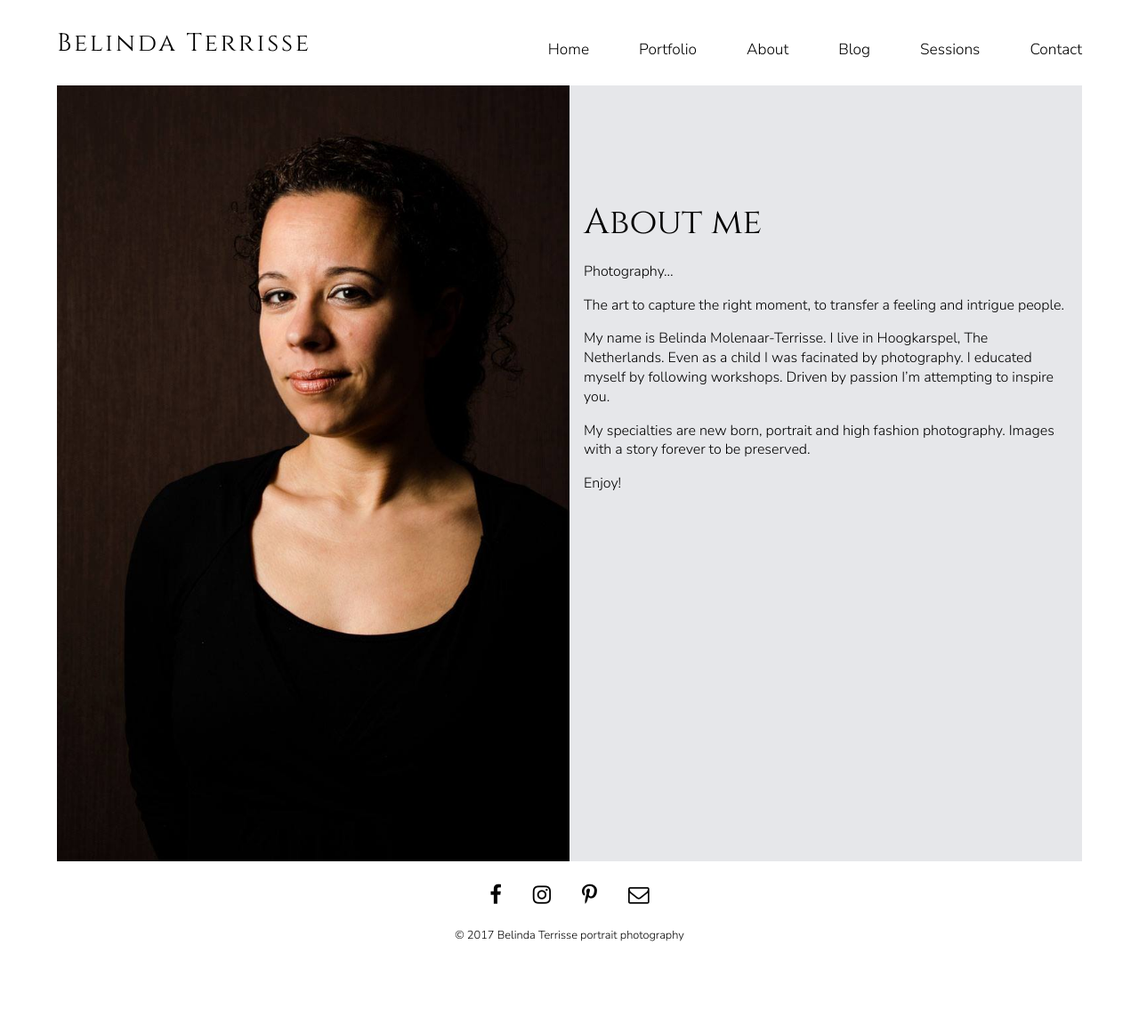
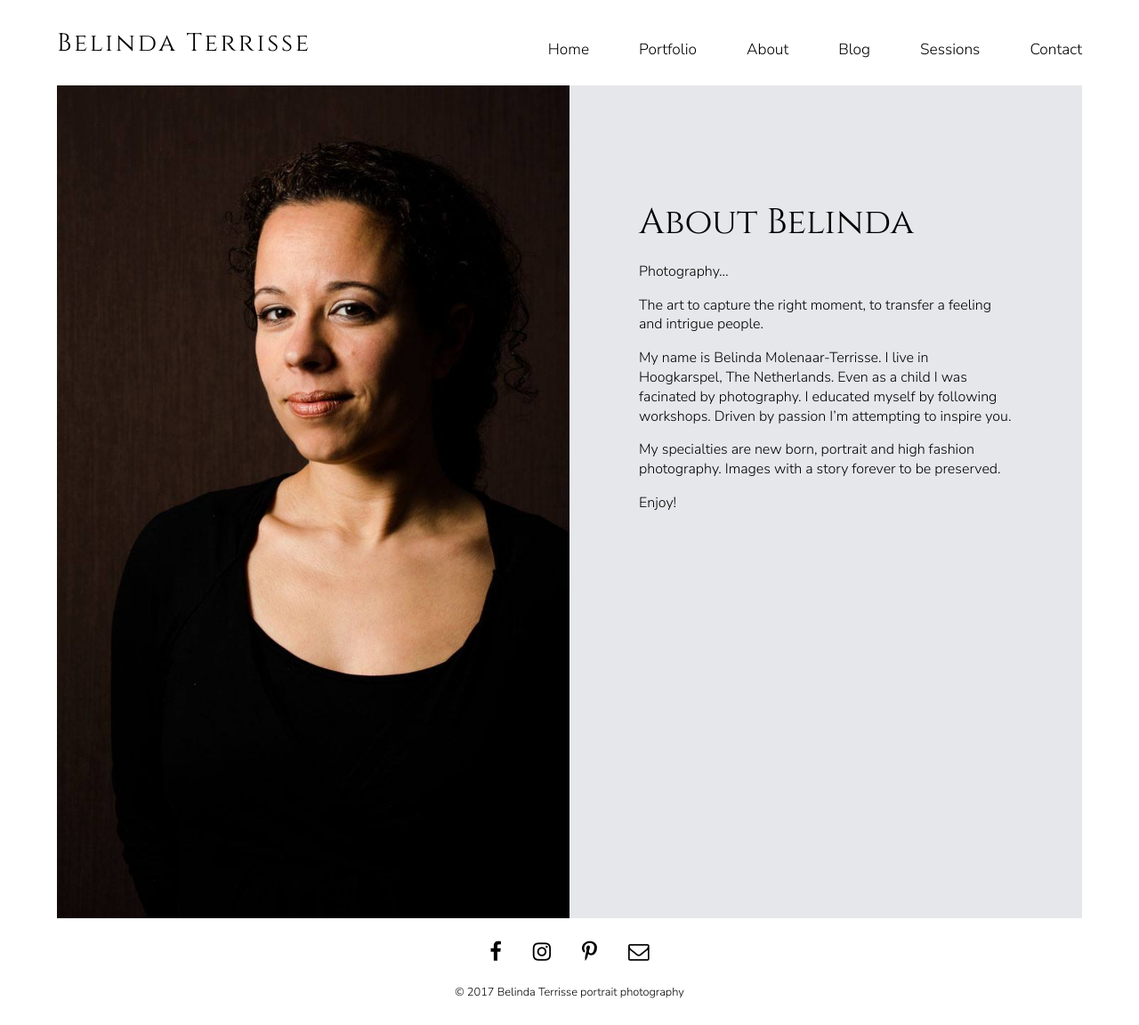
Before and after one commit to cmbybelin/cmbybelin.github.io, a Jekyll site: the page built from about.md, in a window 1280 px wide and 1152 px high. Shown: the whole window at 89% size. Built offline with Jekyll 4.4.1, drawn with Linux system fonts in a browser that asks for light colours.

Commit message:
Update about and contact page

```diff
--- a/_sass/_page.scss
+++ b/_sass/_page.scss
@@ -112,10 +112,14 @@ article {
     margin-right: 4em;
   }
   .half-wide {
-    min-height: 70vw;
+    min-height: 960px;
     h1 {
       margin-top: 4em;
     }
+  }
+  .half-wide-2 > div {
+    max-width: 420px;
+    margin: 2em auto;
   }
   .page-session h2 {
     margin-top: 2em;
--- a/about.md
+++ b/about.md
@@ -5,7 +5,7 @@ bg_photo: /images/belinda.jpg
 
 <div lang="nl" markdown="1">
 
-# Over mij
+# About Belinda
 
 Fotografie...
 
@@ -23,7 +23,7 @@ Enjoy!
 
 <div lang="en" markdown="1">
 
-# About me
+# About Belinda
 
 Photography...
 
--- a/contact.html
+++ b/contact.html
@@ -20,7 +20,9 @@ bg_photo: /images/portrait-129.jpg
 
 </div>
 
-{% include vcard.html %}
+<div>
+ {% include vcard.html %}
+</div>
 
 <div lang="nl">
 
```
